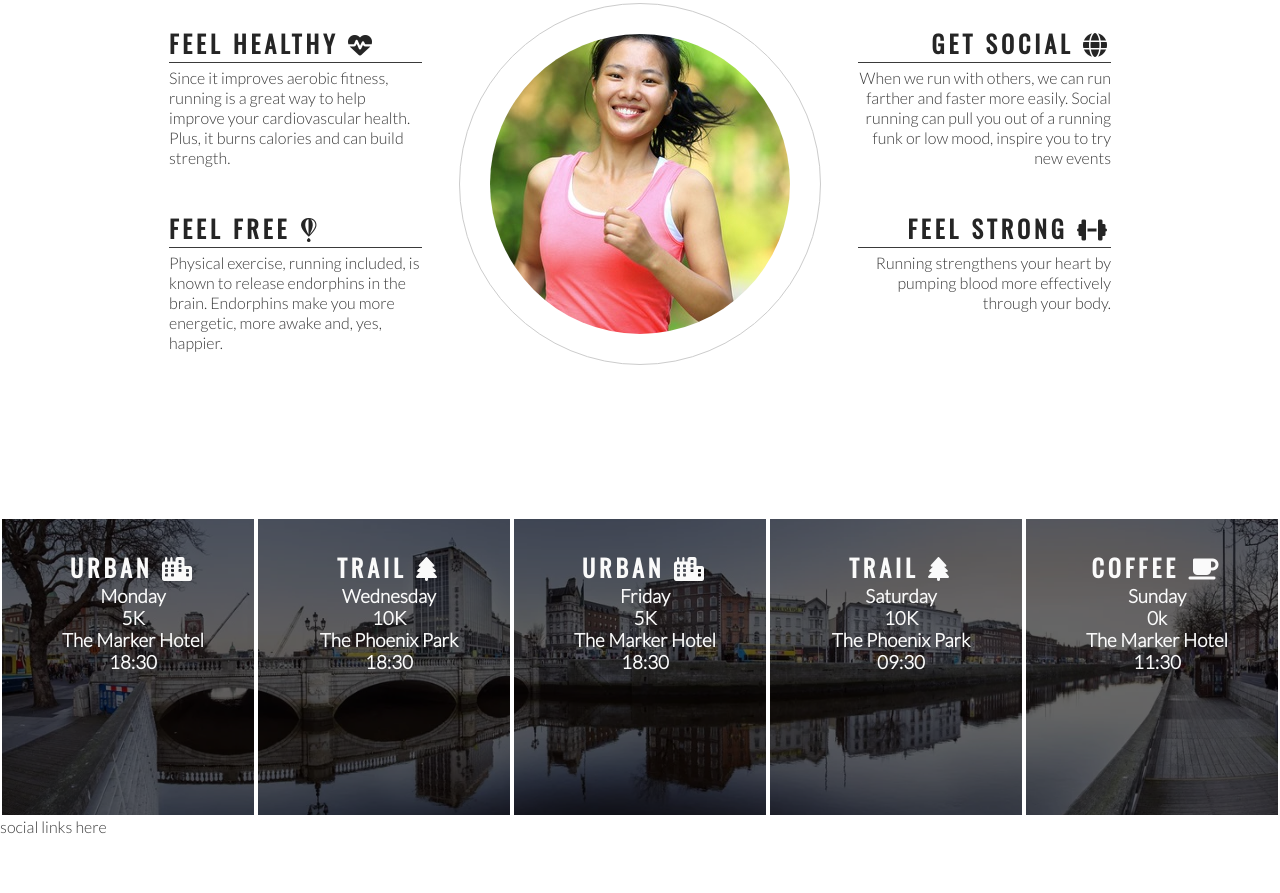
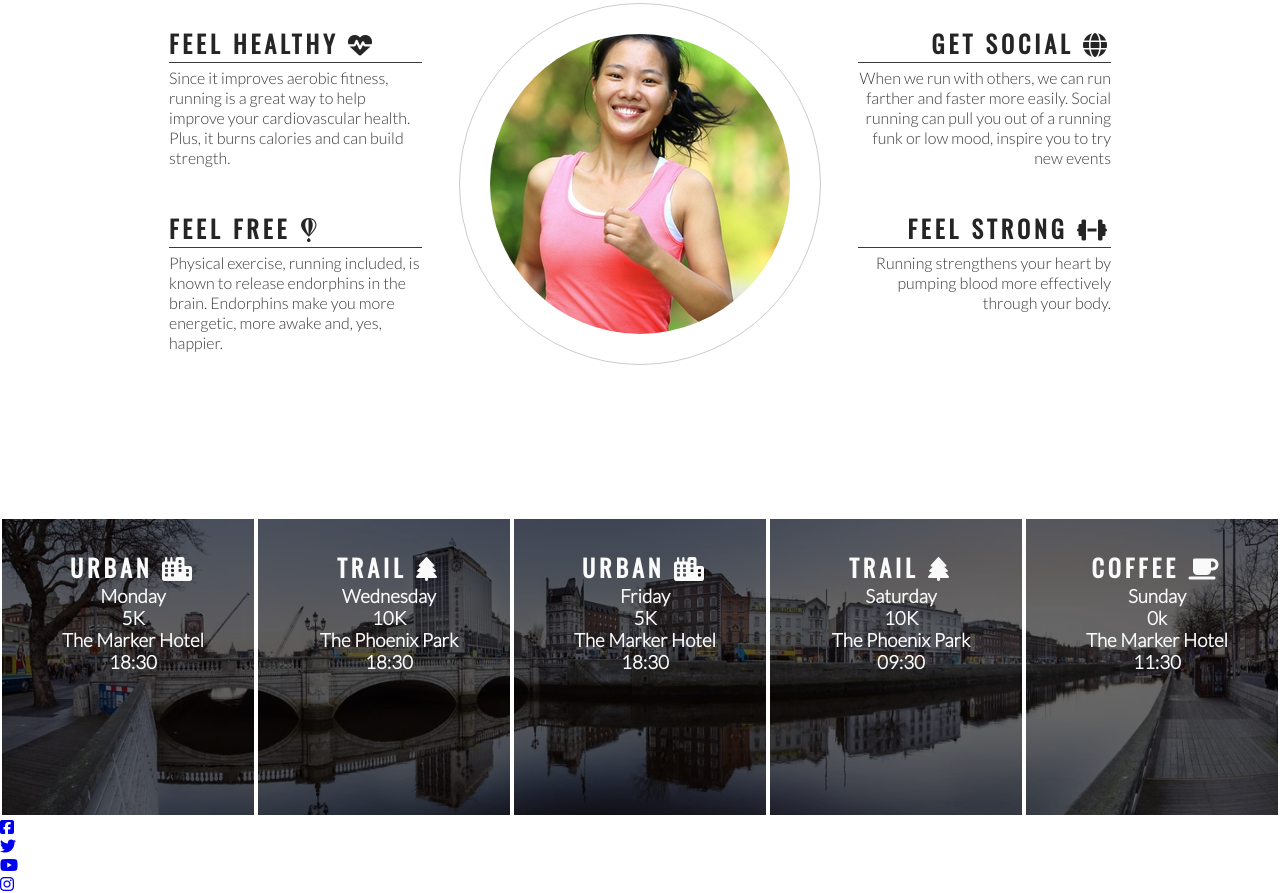
Before and after one commit to adamwasiak/love-running, a plain HTML site: page index.html in a window 1280 px wide. Shown: the part 778-1671 px from the top of the page. Before the commit the page ends 1614 px from the top, so only its background shows below. Drawn offline with nearby package versions, Linux system fonts and the light colour scheme.

Commit message:
Add social media icons to footer

```diff
--- a/index.html
+++ b/index.html
@@ -114,7 +114,22 @@
 
     <footer>
 
-        social links here
+       <ul>
+           <li>
+               <a href=https://facebook.com target="_blank" rel="noopener"
+                 aria-label="Visit our Facebook page (opens in a new tab)"><i class="fab fa-facebook-square"></i></a>
+           </li>
+           <li>
+            <a href=https://twitter.com target="_blank" rel="noopener"
+              aria-label="Visit our Twitter page (opens in a new tab)"><i class="fab fa-twitter"></i></a>
+        </li>  <li>
+            <a href=https://youtube.com target="_blank" rel="noopener"
+              aria-label="Visit our Youtube page (opens in a new tab)"><i class="fab fa-youtube"></i></a>
+        </li>  <li>
+            <a href=https://Instagram.com target="_blank" rel="noopener"
+              aria-label="Visit our Instagram page (opens in a new tab)"><i class="fab fa-instagram"></i></a>
+        </li>
+       </ul>
 
     </footer>
 
```
